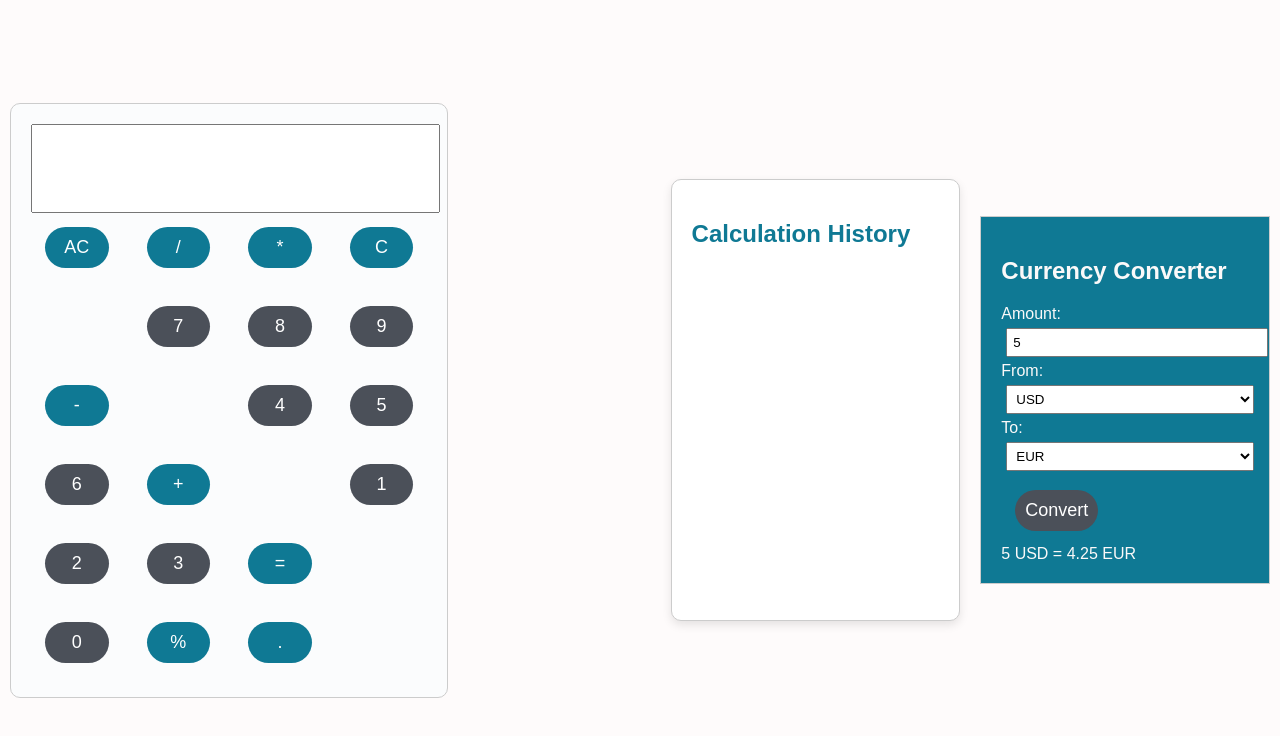
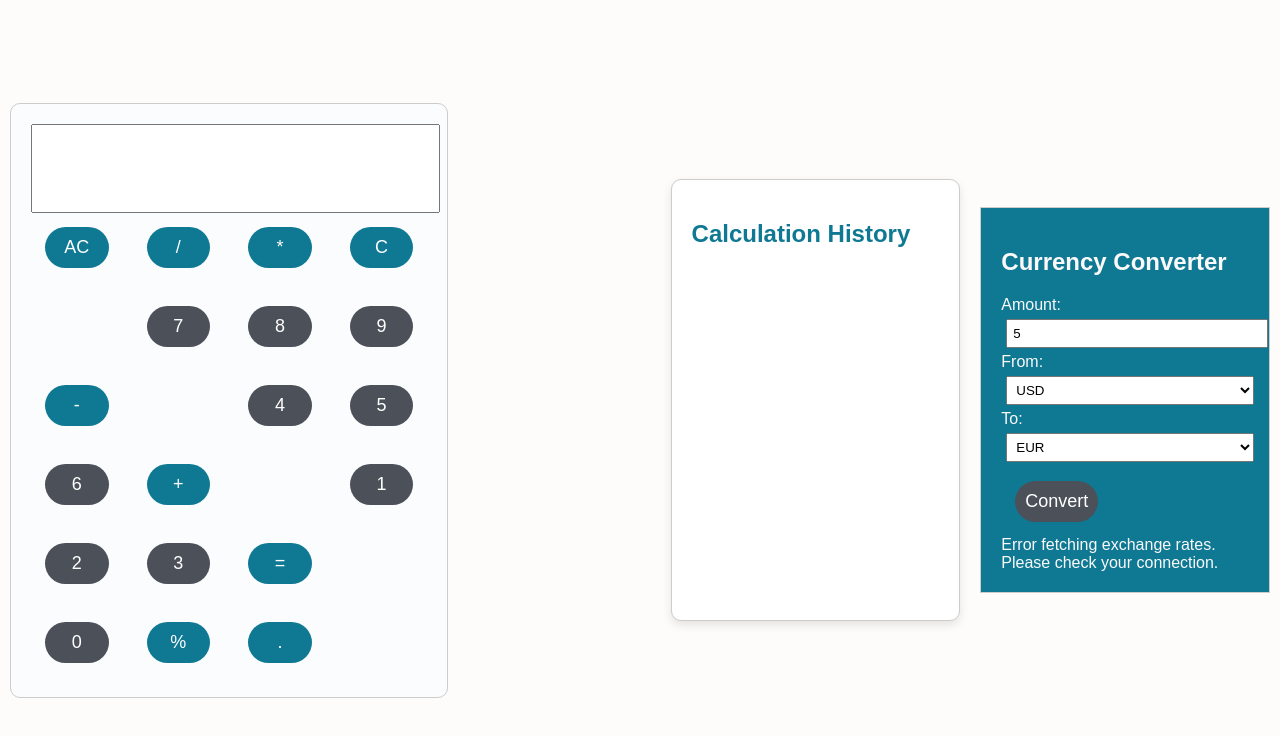
Before and after one commit to Johnkamau106/my-calculator, a plain HTML site: page index.html in a window 1280 px wide. Both pictures are taken after typing "5" into the empty fields and a click on the button "Convert". Drawn offline with Linux system fonts and the light colour scheme; no server answers.

Commit message:
changed the api from a local one to a global one then i modified my javascript

```diff
--- a/index.js
+++ b/index.js
@@ -1,19 +1,6 @@
 let history = [];
 
-const exchangeRates = {
-    "USD": {
-        "EUR": 0.85,
-        "GBP": 0.75
-    },
-    "EUR": {
-        "USD": 1.18,
-        "GBP": 0.88
-    },
-    "GBP": {
-        "USD": 1.33,
-        "EUR": 1.14
-    }
-};
+
 
 
     function appendToDisplay(value) {
@@ -63,7 +50,7 @@ function deleteFromHistory(expression, result) {
 
 
 
-function convertCurrency() {
+async function convertCurrency() {
     const amount = parseFloat(document.getElementById('amount').value);
     const fromCurrency = document.getElementById('from-currency').value;
     const toCurrency = document.getElementById('to-currency').value;
@@ -75,12 +62,28 @@ function convertCurrency() {
         return;
     }
 
+    try {
 
-    if (exchangeRates[fromCurrency] && exchangeRates[fromCurrency][toCurrency]) {
-        const rate = exchangeRates[fromCurrency][toCurrency];
-        const convertedAmount = (amount * rate).toFixed(2);
-        resultElement.innerHTML = `${amount} ${fromCurrency} = ${convertedAmount} ${toCurrency}`;
-    } else {
-        resultElement.innerHTML = 'Conversion rate not available for selected currencies.';
+        const response = await fetch(`https://v6.exchangerate-api.com/v6/6976e830576031a37cc84bd4/latest/${fromCurrency}`);
+        const data = await response.json();
+
+
+        if (data.result === 'success') {
+
+            const rate = data.conversion_rates[toCurrency];
+
+
+            if (rate) {
+                const convertedAmount = (amount * rate).toFixed(2);
+                resultElement.innerHTML = `${amount} ${fromCurrency} = ${convertedAmount} ${toCurrency}`;
+            } else {
+                resultElement.innerHTML = 'Conversion rate not available for selected currencies.';
+            }
+        } else {
+            resultElement.innerHTML = 'Error fetching exchange rates. Please try again later.';
+        }
+    } catch (error) {
+        resultElement.innerHTML = 'Error fetching exchange rates. Please check your connection.';
+        console.error('Error:', error);
     }
 }
```
Also changed, not shown: index.html (+2 -2 lines).
